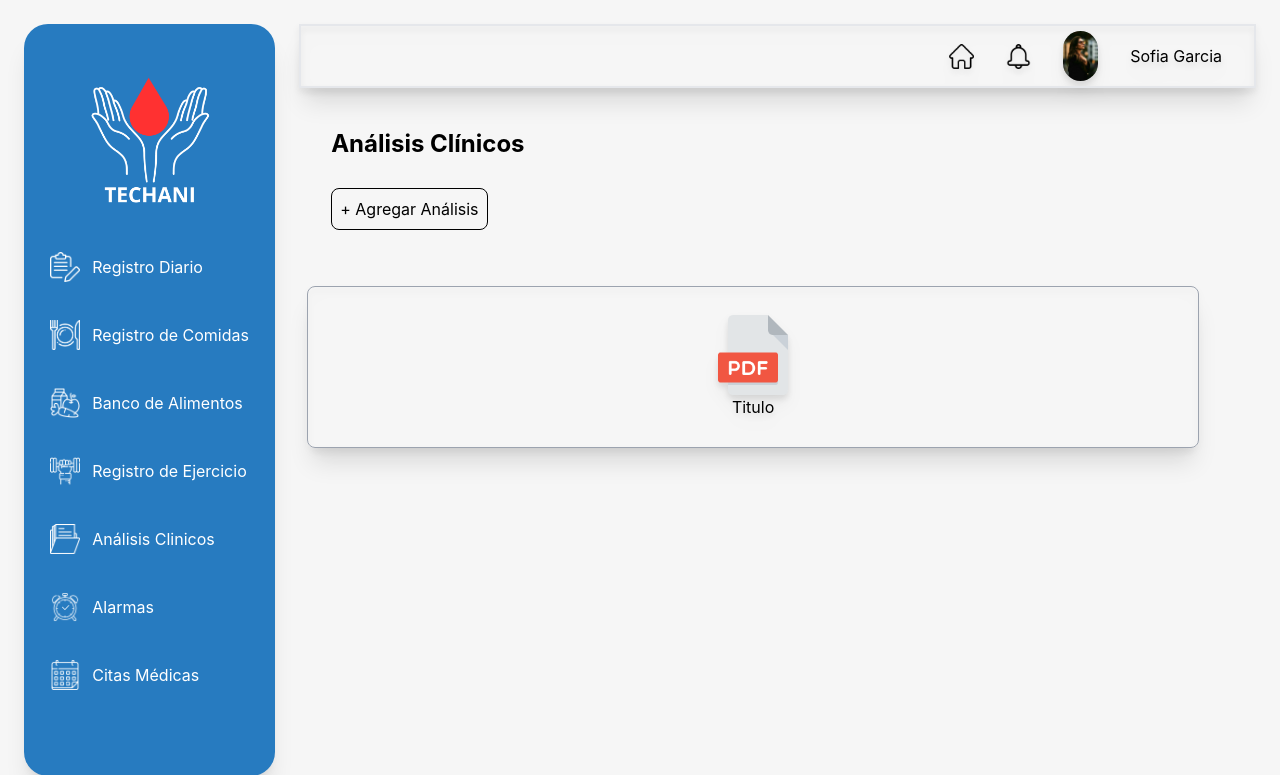
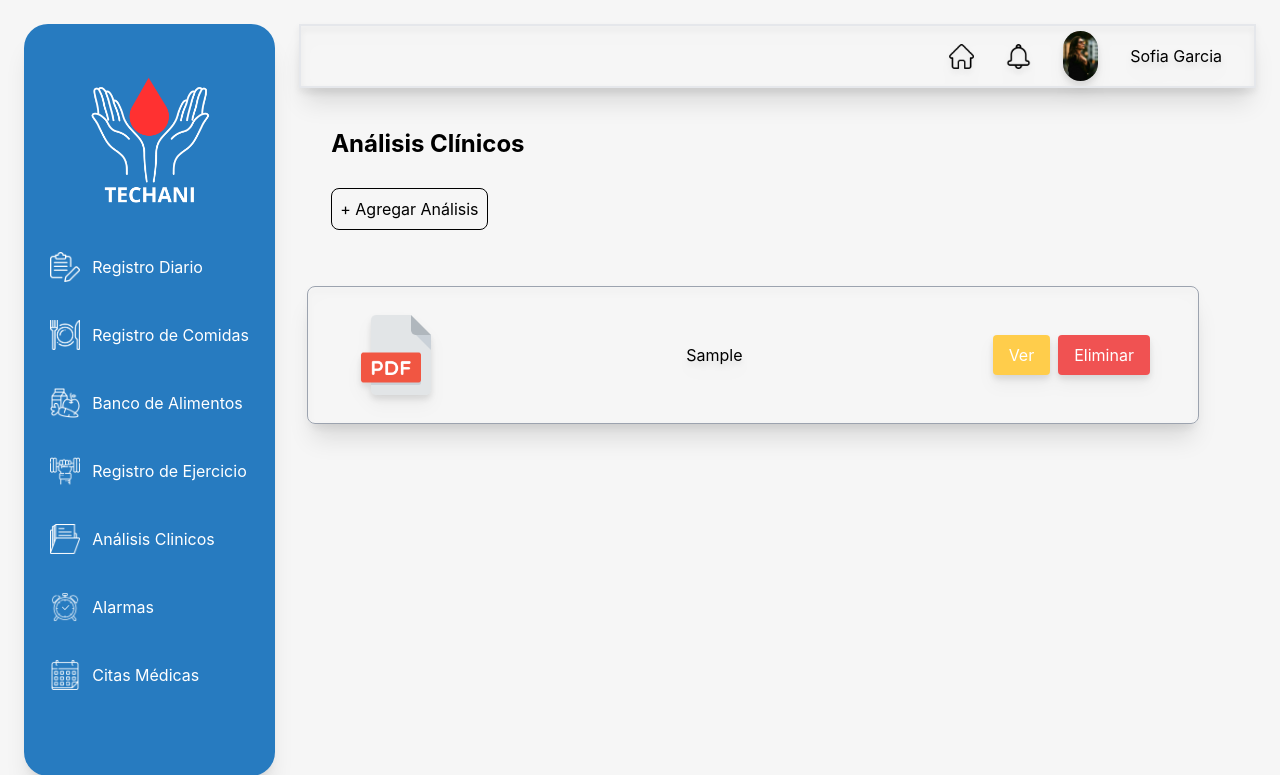
Before and after one commit to alfonsonadamas/Techani, a PHP site: page /analisis.php in a window 1280 px wide. Shown: the top 775 px of the page. Run offline with PHP 8.4, Linux system fonts and the light colour scheme; tables that the repository leaves empty hold one stand-in row (values such as "Sample post"); some libraries are stand-ins or nearby versions.

Commit message:
Analisis clinicos finalizado

```diff
--- a/public/analisis.php
+++ b/public/analisis.php
@@ -96,12 +96,33 @@
                             </div>
                         </form>
                     </div>
-                    <div class="border border-gray-400 w-11/12 rounded-lg shadow-xl drop-shadow-lg flex justify-center my-14">
-                        <div class="flex flex-col items-center my-7">
-                            <img src="img/pdf.png" alt="" width="80">
-                            <p>Titulo</p>
-                        </div>
+                    <!-- registro de analisis realizados -->
+                    <div class="border border-gray-400 w-11/12 rounded-lg shadow-xl drop-shadow-lg  my-14">
+                        <?php
+                        require_once("php/verAnalisis.php");
+                        while ($row = $data->fetch_assoc()) {
+                        ?>
+                            <div class="flex items-center justify-between my-7 px-12">
+                                <img src="img/pdf.png" alt="" width="80">
+                                <p><?php echo $row["Archivo pdf"] ?></p>
+                                <div class=" flex pr-8">
+                                    <a class=" text-white bg-amarillo rounded px-4 py-2 mr-2" href="./archivos/1/<?php echo $row["Archivo pdf"] ?>" target="_blank">
+                                        Ver
+                                    </a>
+                                    <form action="php/borrarAnalisis.php" method="post" class="text-white bg-red-500 rounded px-4 py-2">
+                                        <input type="hidden" name="id" value="<?php echo $row["idAnálisis_archivos"] ?>">
+                                        <input type="hidden" name="nombre" value="<?php echo $row["Archivo pdf"] ?>">
+                                        <input type="submit" value="Eliminar" class="cursor-pointer">
+                                    </form>
+                                </div>
+                            </div>
+                        <?php
+                        }
+                        ?>
                     </div>
+
+
+
                 </div>
 
 </body>
```
Also changed, not shown: 1 other file.
